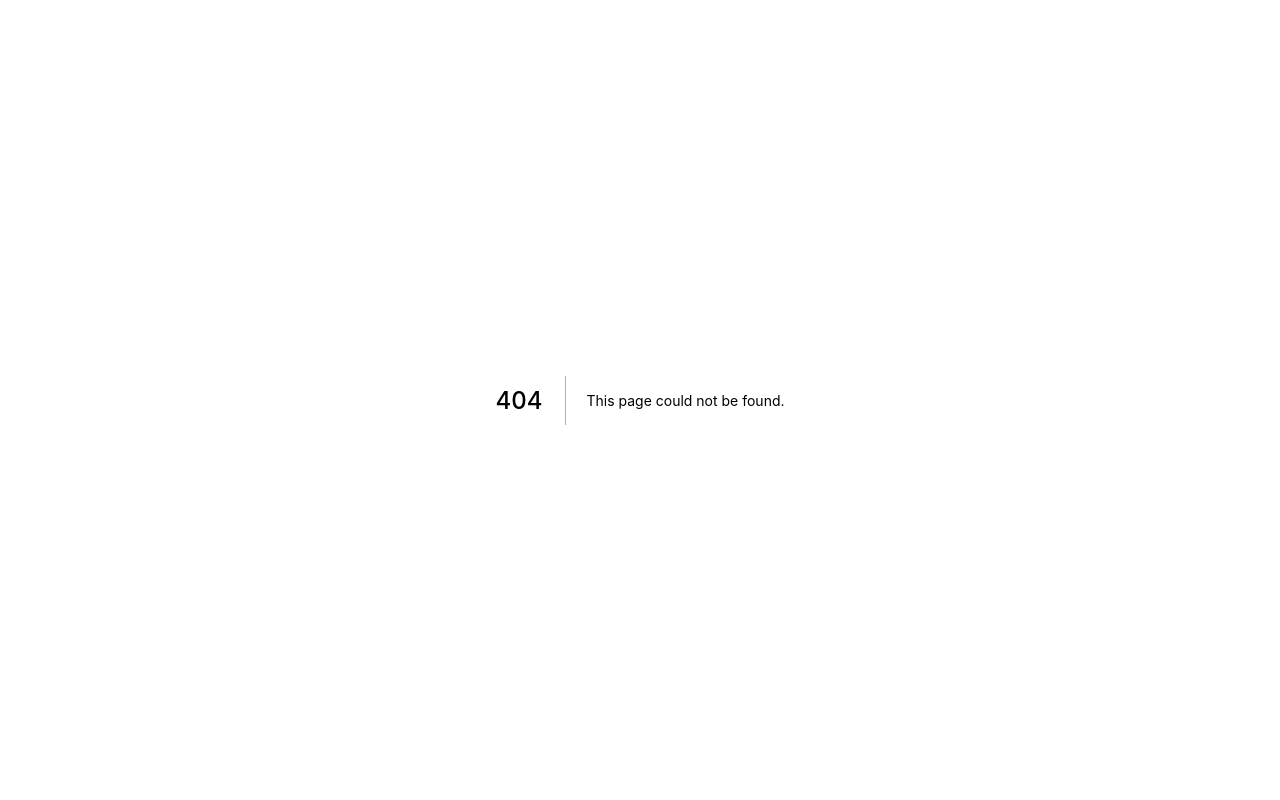
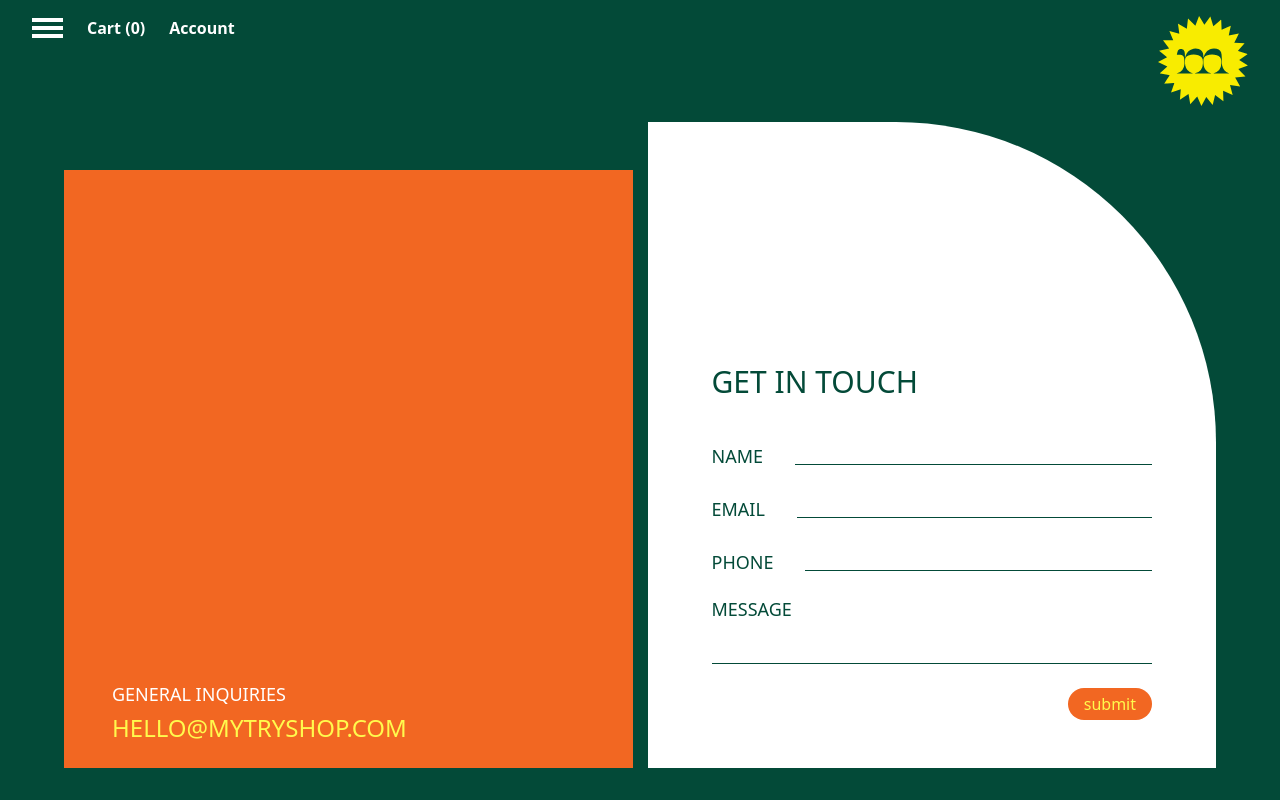
Before and after one commit to kryptonian41/mytry-next-app, a Next.js app: page /contact in a window 1280 px wide. Before the commit this address had no page. Built offline with nearby package versions, Linux system fonts and the light colour scheme.

Commit message:
Feat: Added layout for contact us page

```diff
--- a/package.json
+++ b/package.json
@@ -8,9 +8,11 @@
     "start": "next start"
   },
   "dependencies": {
+    "@tailwindcss/forms": "^0.3.3",
     "@woocommerce/woocommerce-rest-api": "^1.0.1",
     "axios": "^0.21.1",
     "clsx": "^1.1.1",
+    "formik": "^2.2.9",
     "next": "10.2.0",
     "next-images": "^1.7.0",
     "query-string": "^7.0.0",
--- /dev/null
+++ b/pages/contact/index.tsx
@@ -0,0 +1,86 @@
+import { useTheme } from 'assets/color-map'
+import { Navbar } from 'components/Navbar'
+import styles from './styles.module.scss'
+import clsx from 'clsx'
+
+export const ProductPage = () => {
+  const theme = useTheme()
+  return <div className={styles.root} style={{
+    backgroundColor: theme.green
+  }}>
+
+    <div className={styles.hero}>
+      <Navbar color="light" />
+      <div className={styles['hero-contact-wrapper']}>
+        <div className={clsx('mt-12 py-6 pl-12', styles['hero-contact-info'])} style={{
+          backgroundColor: theme.orange
+        }}>
+          <p className="text-white uppercase text-lg mb-1">General Inquiries</p>
+          <p className="uppercase text-2xl" style={{
+            color: theme.yellow
+          }}>hello@mytryshop.com</p>
+        </div>
+
+        <div className={clsx('bg-white px-16 py-12', styles['hero-contact-form'])}>
+          <p className="uppercase text-3xl mb-6" style={{
+            color: theme.green
+          }}>get in touch</p>
+
+          <div className="flex items-end mb-3">
+            <p style={{
+              color: theme.green
+            }} className="uppercase text-lg leading-none">Name</p>
+            <div className="flex-1 pl-8">
+              <input type="text" className="block w-full border-0 border-b" style={{
+                borderBottomColor: theme.green
+              }} />
+            </div>
+          </div>
+          <div className="flex items-end mb-3">
+            <p style={{
+              color: theme.green
+            }} className="uppercase text-lg leading-none">Email</p>
+            <div className="flex-1 pl-8">
+              <input type="text" className="block w-full border-0 border-b" style={{
+                borderBottomColor: theme.green
+              }} />
+            </div>
+          </div>
+          <div className="flex items-end mb-6">
+            <p style={{
+              color: theme.green
+            }} className="uppercase text-lg leading-none">Phone</p>
+            <div className="flex-1 pl-8">
+              <input type="text" className="block w-full border-0 border-b" style={{
+                borderBottomColor: theme.green
+              }} />
+            </div>
+          </div>
+          <div className="flex items-end flex-wrap mb-6">
+            <p style={{
+              color: theme.green
+            }} className="uppercase text-lg">Message</p>
+            <div className="w-full">
+              <input type="text" className="block w-full border-0 border-b" style={{
+                borderBottomColor: theme.green
+              }} />
+            </div>
+          </div>
+
+          <div className="text-right">
+            <button
+              style={{
+                backgroundColor: theme.orange,
+                color: theme.yellow
+              }}
+              className="px-4 py-1 rounded-full">submit</button>
+          </div>
+        </div>
+      </div>
+    </div>
+
+  </div>
+}
+
+
+export default ProductPage
--- /dev/null
+++ b/pages/contact/styles.module.scss
@@ -0,0 +1,32 @@
+.root {
+  height: 100%;
+}
+
+.hero {
+  height: 100%;
+  display: flex;
+  flex-direction: column;
+  padding-bottom: 2rem;
+  &-contact {
+    &-info,
+    &-form {
+      display: flex;
+      flex-direction: column;
+      justify-content: flex-end;
+    }
+
+    &-wrapper {
+      display: grid;
+      grid-template-columns: 1fr 1fr;
+      grid-template-rows: 100%;
+      grid-column-gap: 15px;
+      min-height: 0;
+      flex: 1;
+      width: 90%;
+      margin: auto;
+    }
+    &-form {
+      border-top-right-radius: 20rem;
+    }
+  }
+}
--- a/tailwind.config.js
+++ b/tailwind.config.js
@@ -7,5 +7,7 @@ module.exports = {
   variants: {
     extend: {},
   },
-  plugins: [],
+  plugins: [
+    require('@tailwindcss/forms'),
+  ],
 }
```
Also changed, not shown: 1 other file (tests, documents, lock files or other folders).
